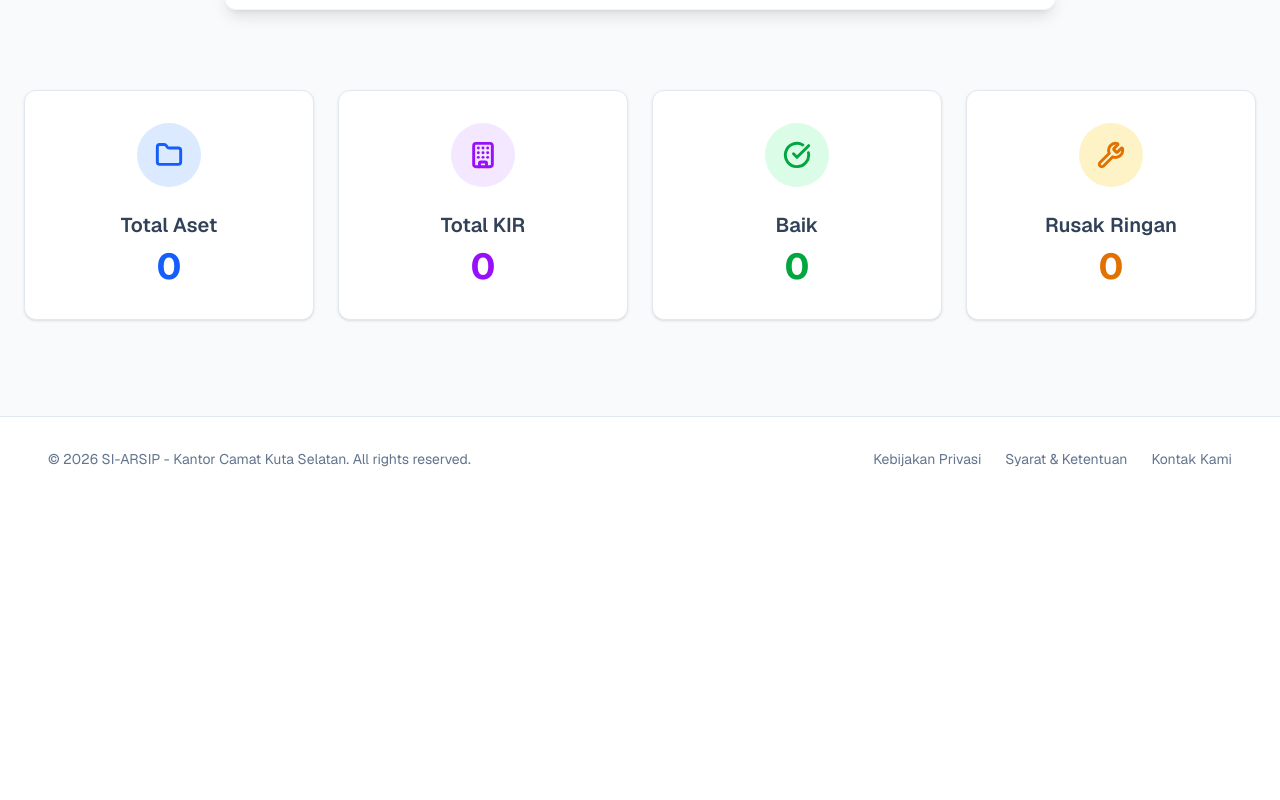
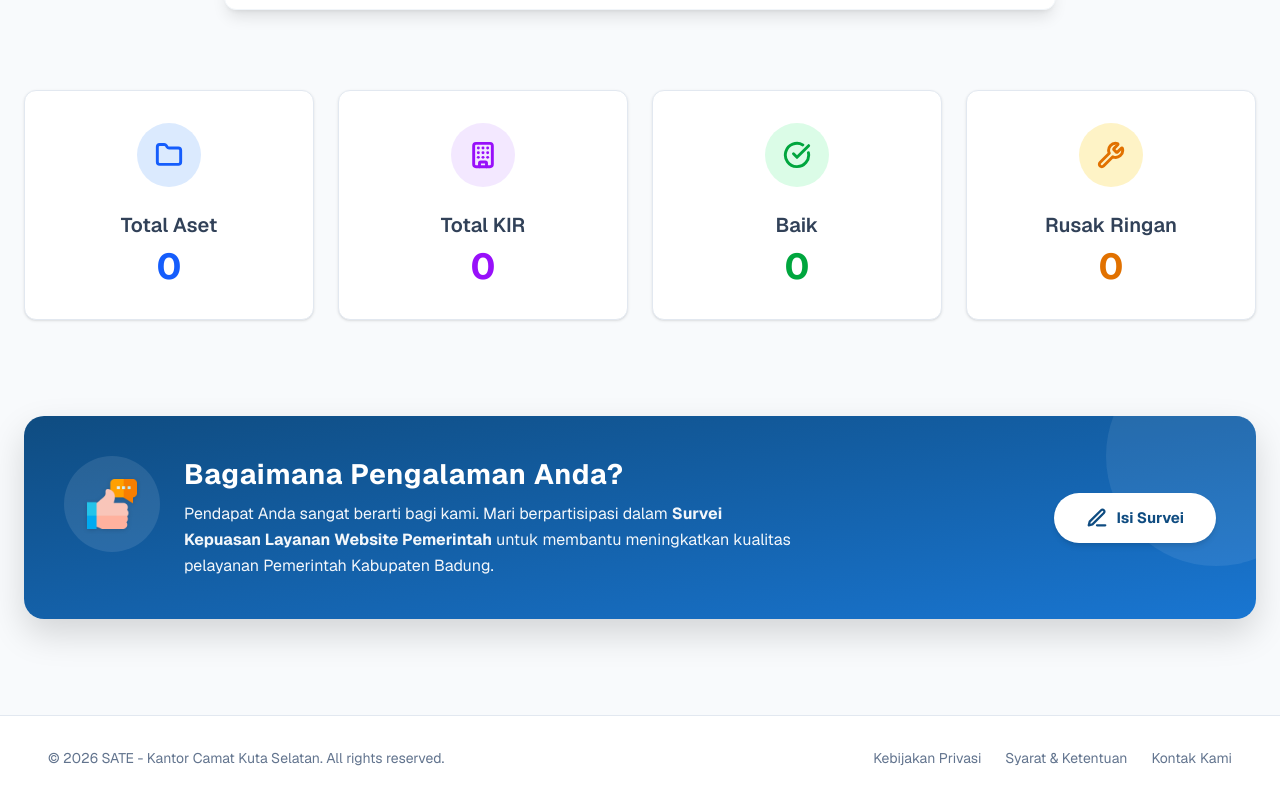
Before and after one commit to DanielWidhi/e-arsip, a Next.js app: page / in a window 1280 px wide. Shown: the part 593-1393 px from the top of the page. Before the commit the page ends 1094 px from the top, so only its background shows below. Built offline with nearby package versions, Linux system fonts and the light colour scheme; no server answers; the database is empty.

Commit message:
Feat : CTA homepage fix : user footer

```diff
--- a/src/app/page.tsx
+++ b/src/app/page.tsx
@@ -7,7 +7,7 @@ import Footer from "@/components/Footer";
 import HeroCarousel from "@/components/HeroCarousel";
 import { Folder, CheckCircle, Wrench, Search, Building, Loader2 } from "lucide-react";
 import { createClient } from "@/lib/supabase";
-import Link from "next/link"; // Import Link untuk navigasi cepat
+import Link from "next/link";
 
 // IMPORT AOS
 import AOS from "aos";
@@ -34,7 +34,6 @@ export default function Home() {
     });
   }, []);
 
-  // AMBIL DATA STATISTIK SECARA PARALEL (Promise.all) DARI SUPABASE
   useEffect(() => {
     const fetchStats = async () => {
       setIsLoading(true);
@@ -53,7 +52,7 @@ export default function Home() {
           totalKir: resKir.count || 0,
           baik: resBaik.count || 0,
           rusakRingan: resRingan.count || 0,
-          rusakBerat: 0, // Tidak ditampilkan di depan
+          rusakBerat: 0,
         });
       } catch (err) {
         console.error("Gagal memuat statistik:", err);
@@ -99,17 +98,13 @@ export default function Home() {
           </form>
         </div>
 
-        {/*
-          GRID STATISTIK RESPONSIVE (4 KOLOM SEJAJAR)
-          Kini menggunakan komponen Link agar bisa diklik [1].
-        */}
+        {/* GRID STATISTIK RESPONSIVE */}
         <div className="grid grid-cols-1 sm:grid-cols-2 lg:grid-cols-4 gap-4 md:gap-6 max-w-7xl w-full px-4 md:px-6 mt-12 md:mt-20">
-          {/* Card 1: Total Aset -> Mengarah ke Arsip Umum */}
           <Link
             href="/arsip"
             data-aos="fade-up"
             data-aos-delay="200"
-            className="block bg-white rounded-xl border border-slate-200 p-6 md:p-8 flex flex-col items-center text-center shadow-sm hover:shadow-md hover:-translate-y-1 transition-all duration-300 cursor-pointer"
+            className="bg-white rounded-xl border border-slate-200 p-6 md:p-8 flex flex-col items-center text-center shadow-sm hover:shadow-md hover:-translate-y-1 transition-all duration-300 cursor-pointer"
           >
             <div className="w-14 h-14 md:w-16 md:h-16 rounded-full bg-blue-100 flex items-center justify-center mb-4 md:mb-6 text-blue-600">
               <Folder size={28} strokeWidth={2.5} />
@@ -118,12 +113,11 @@ export default function Home() {
             <p className="text-3xl md:text-4xl font-bold text-blue-600 mt-2">{isLoading ? <Loader2 className="animate-spin text-slate-300" size={24} /> : stats.totalAset}</p>
           </Link>
 
-          {/* Card 2: Total KIR -> Mengarah ke Arsip Umum */}
           <Link
             href="/arsip"
             data-aos="fade-up"
             data-aos-delay="300"
-            className="block bg-white rounded-xl border border-slate-200 p-6 md:p-8 flex flex-col items-center text-center shadow-sm hover:shadow-md hover:-translate-y-1 transition-all duration-300 cursor-pointer"
+            className="bg-white rounded-xl border border-slate-200 p-6 md:p-8 flex flex-col items-center text-center shadow-sm hover:shadow-md hover:-translate-y-1 transition-all duration-300 cursor-pointer"
           >
             <div className="w-14 h-14 md:w-16 md:h-16 rounded-full bg-purple-100 flex items-center justify-center mb-4 md:mb-6 text-purple-600">
               <Building size={28} strokeWidth={2.5} />
@@ -132,12 +126,11 @@ export default function Home() {
             <p className="text-3xl md:text-4xl font-bold text-purple-600 mt-2">{isLoading ? <Loader2 className="animate-spin text-slate-300" size={24} /> : stats.totalKir}</p>
           </Link>
 
-          {/* Card 3: Kondisi Baik -> Mengarah ke Arsip Terfilter "Baik" */}
           <Link
             href="/arsip?cond=Baik"
             data-aos="fade-up"
             data-aos-delay="400"
-            className="block bg-white rounded-xl border border-slate-200 p-6 md:p-8 flex flex-col items-center text-center shadow-sm hover:shadow-md hover:-translate-y-1 transition-all duration-300 cursor-pointer"
+            className="bg-white rounded-xl border border-slate-200 p-6 md:p-8 flex flex-col items-center text-center shadow-sm hover:shadow-md hover:-translate-y-1 transition-all duration-300 cursor-pointer"
           >
             <div className="w-14 h-14 md:w-16 md:h-16 rounded-full bg-green-100 flex items-center justify-center mb-4 md:mb-6 text-green-600">
               <CheckCircle size={28} strokeWidth={2.5} />
@@ -146,12 +139,11 @@ export default function Home() {
             <p className="text-3xl md:text-4xl font-bold text-green-600 mt-2">{isLoading ? <Loader2 className="animate-spin text-slate-300" size={24} /> : stats.baik}</p>
           </Link>
 
-          {/* Card 4: Rusak Ringan -> Mengarah ke Arsip Terfilter "Rusak Ringan" */}
           <Link
             href="/arsip?cond=Rusak Ringan"
             data-aos="fade-up"
             data-aos-delay="500"
-            className="block bg-white rounded-xl border border-slate-200 p-6 md:p-8 flex flex-col items-center text-center shadow-sm hover:shadow-md hover:-translate-y-1 transition-all duration-300 cursor-pointer"
+            className="bg-white rounded-xl border border-slate-200 p-6 md:p-8 flex flex-col items-center text-center shadow-sm hover:shadow-md hover:-translate-y-1 transition-all duration-300 cursor-pointer"
           >
             <div className="w-14 h-14 md:w-16 md:h-16 rounded-full bg-amber-100 flex items-center justify-center mb-4 md:mb-6 text-amber-600">
               <Wrench size={28} strokeWidth={2.5} />
@@ -160,6 +152,52 @@ export default function Home() {
             <p className="text-3xl md:text-4xl font-bold text-amber-600 mt-2">{isLoading ? <Loader2 className="animate-spin text-slate-300" size={24} /> : stats.rusakRingan}</p>
           </Link>
         </div>
+
+        {/* ========================================================================= */}
+        {/* BANNER SURVEI                                                             */}
+        {/* ========================================================================= */}
+        <section data-aos="fade-up" data-aos-delay="200" className="w-full mt-16 md:mt-24 px-4 md:px-6">
+          <div className="max-w-7xl mx-auto">
+            <div className="relative overflow-hidden text-white rounded-[20px] p-[40px] shadow-[0_15px_35px_rgba(0,0,0,0.15)] bg-gradient-to-br from-[#0f4c81] to-[#1976d2]">
+              <div className="absolute right-[-70px] top-[-70px] w-[220px] h-[220px] bg-[hsla(0,0%,100%,.08)] rounded-full pointer-events-none" />
+
+              <div className="flex flex-col lg:flex-row items-center justify-between relative z-10 w-full gap-8">
+                <div className="w-full lg:w-2/3 flex justify-center lg:justify-start">
+                  <div className="flex flex-col md:flex-row items-center md:items-start gap-5 md:gap-6 text-center md:text-left">
+                    {/* PERBAIKAN: Wadah Lingkaran Putih Transparan (Sempurna di Tengah) */}
+                    <div className="w-20 h-20 md:w-24 md:h-24 rounded-full bg-white/10 flex items-center justify-center shrink-0">
+                      {/* eslint-disable-next-line @next/next/no-img-element */}
+                      <img alt="Survei Icon" className="max-w-[40px] md:max-w-[50px] h-auto object-contain drop-shadow-sm" src="/images/assets/feedback.png" />
+                    </div>
+
+                    <div>
+                      <h3 className="text-2xl md:text-[28px] font-bold tracking-wide mb-2">Bagaimana Pengalaman Anda?</h3>
+                      <p className="text-white/95 text-sm md:text-[16px] leading-relaxed max-w-2xl">
+                        Pendapat Anda sangat berarti bagi kami. Mari berpartisipasi dalam <strong className="font-bold">Survei Kepuasan Layanan Website Pemerintah</strong> untuk membantu meningkatkan kualitas pelayanan Pemerintah Kabupaten
+                        Badung.
+                      </p>
+                    </div>
+                  </div>
+                </div>
+
+                <div className="w-full lg:w-1/3 flex justify-center lg:justify-end shrink-0">
+                  <a
+                    target="_blank"
+                    rel="noopener noreferrer"
+                    className="inline-flex items-center justify-center gap-2 bg-white text-[#0f4c81] hover:bg-[#ffce3a] hover:text-[#0b4a8f] font-bold px-8 py-3.5 rounded-full shadow-md hover:shadow-lg hover:-translate-y-1 transition-all duration-300 active:scale-95 text-sm md:text-[15px]"
+                    href="https://kabbadu.ng/survei-web-diskominfo"
+                  >
+                    <svg xmlns="http://www.w3.org/2000/svg" width="22" height="22" viewBox="0 0 24 24" fill="none" stroke="currentColor" strokeWidth="2.5" strokeLinecap="round" strokeLinejoin="round">
+                      <path d="M12 20h9"></path>
+                      <path d="M16.5 3.5a2.12 2.12 0 1 1 3 3L7 19l-4 1 1-4 12.5-12.5z"></path>
+                    </svg>{" "}
+                    Isi Survei
+                  </a>
+                </div>
+              </div>
+            </div>
+          </div>
+        </section>
       </main>
 
       <Footer />
--- a/src/components/Footer.tsx
+++ b/src/components/Footer.tsx
@@ -5,7 +5,7 @@ export default function Footer() {
   return (
     <footer className="bg-white border-t border-slate-200 text-slate-500 py-8 px-6 md:px-12 w-full mt-auto">
       <div className="max-w-7xl mx-auto flex flex-col md:flex-row justify-between items-center gap-4">
-        <div className="text-sm">© 2026 SI-ARSIP - Kantor Camat Kuta Selatan. All rights reserved.</div>
+        <div className="text-sm">© 2026 SATE - Kantor Camat Kuta Selatan. All rights reserved.</div>
         <div className="flex gap-6 text-sm">
           <Link href="#" className="hover:text-blue-700 transition-colors">
             Kebijakan Privasi
```
Also changed, not shown: public/images/assets/feedback.png (added).
